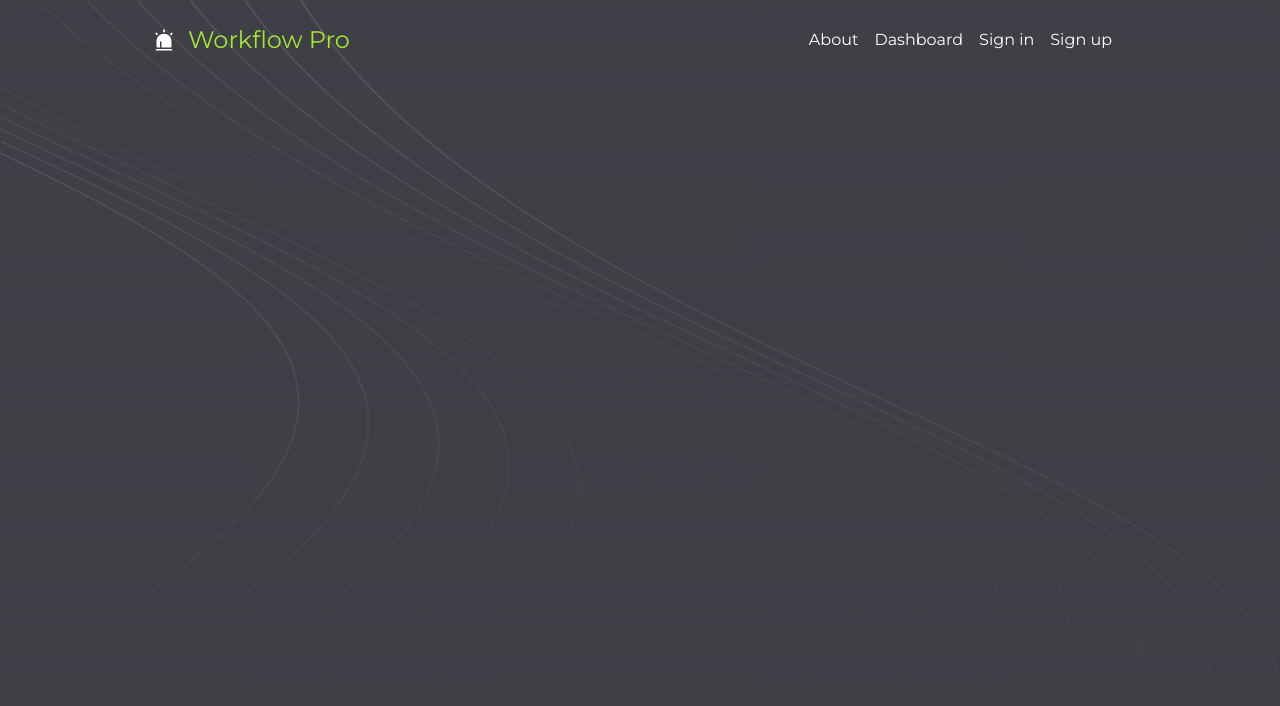
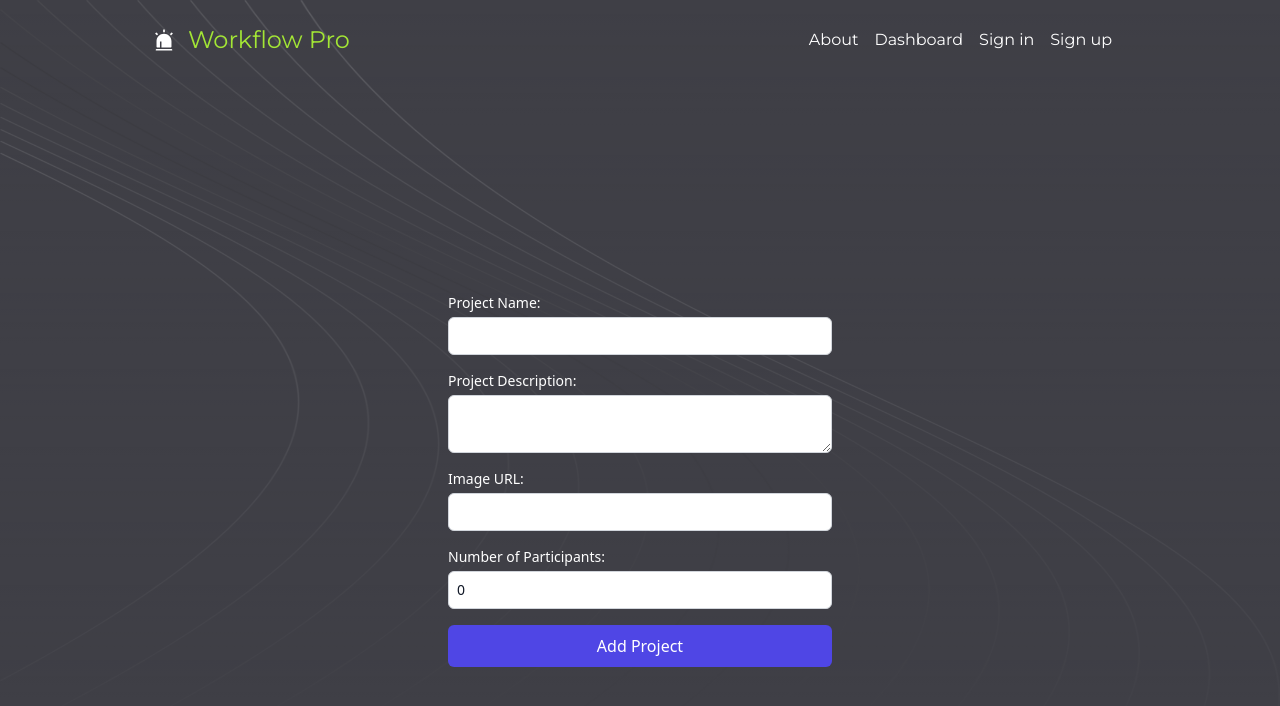
Before and after one commit to bilecky/workflow-pro-app, a React (Vite) app: page /dashboard in a window 1280 px wide. Shown: the top 706 px of the page. Built offline with nearby package versions, Linux system fonts and the light colour scheme; no server answers.

Commit message:
added add project feature

```diff
--- a/src/App.tsx
+++ b/src/App.tsx
@@ -5,6 +5,7 @@ import Home from './components/home/Home'
 import Register from './components/auth/register'
 import BackgroundShape from './helpers/BackgroundShape'
 import Login from './components/auth/Login'
+import Dashboard from './components/Dashboard/Dashboard'
 
 // import { useEffect } from 'react';
 // import { collection, addDoc } from 'firebase/firestore';
@@ -20,6 +21,9 @@ const App = () => {
 				<Route path='/about' element={<About />} />
 				<Route path='/register' element={<Register />} />
 				<Route path='/login' element={<Login/>}/>
+				<Route path='/dashboard' element={<Dashboard/>}/>
+
+
 			</Routes>
 		</BrowserRouter>
 	)
--- /dev/null
+++ b/src/components/Dashboard/AddProject.tsx
@@ -0,0 +1,111 @@
+import React, { useState } from 'react'
+import { Project } from '../../redux/projectSlice'
+import { auth, database } from '../../firebase/firebaseConfig'
+import { addDoc, collection } from 'firebase/firestore'
+
+const AddProject: React.FC = () => {
+	const [project, setProject] = useState<Project>({
+		id: '',
+		name: '',
+		description: '',
+		image: '',
+		participants: 0,
+		authorId: '',
+		date: '',
+	})
+
+	const handleInputChange = (
+		event: React.ChangeEvent<HTMLInputElement | HTMLTextAreaElement>
+	) => {
+		const { name, value } = event.target
+
+		setProject(prevProject => ({
+			...prevProject,
+			[name]: value,
+		}))
+	}
+
+	const handleSubmit = async (event: React.FormEvent) => {
+		event.preventDefault()
+
+		try {
+			const projectsCollection = collection(database, 'projects')
+			const user = auth.currentUser
+
+			if (user) {
+				const currentDate = new Date().toISOString().split('T')[0]
+				const newProject = { ...project, authorId: user.uid, date: currentDate }
+				await addDoc(projectsCollection, newProject)
+				console.log('Projekt został pomyślnie dodany do Firestore')
+			}
+		} catch (error) {
+			console.log(error + 'mamy blad podczas dodawania')
+		}
+	}
+
+	return (
+		<form onSubmit={handleSubmit} className='flex items-center justify-center h-screen'>
+			<div className='w-96'>
+				<div className='mb-4'>
+					<label htmlFor='name' className='block text-sm font-medium text-white'>
+						Project Name:
+					</label>
+					<input
+						type='text'
+						id='name'
+						name='name'
+						value={project.name}
+						onChange={handleInputChange}
+						className='mt-1 focus:ring-indigo-500 focus:border-indigo-500 block w-full p-2 text-gray-900 bg-white border border-gray-300 rounded-md text-sm'
+					/>
+				</div>
+				<div className='mb-4'>
+					<label htmlFor='description' className='block text-sm font-medium text-white'>
+						Project Description:
+					</label>
+					<textarea
+						id='description'
+						name='description'
+						value={project.description}
+						onChange={handleInputChange}
+						className='mt-1 focus:ring-indigo-500 focus:border-indigo-500 block w-full p-2 text-gray-900 bg-white border border-gray-300 rounded-md text-sm'
+					/>
+				</div>
+				<div className='mb-4'>
+					<label htmlFor='image' className='block text-sm font-medium text-white'>
+						Image URL:
+					</label>
+					<input
+						type='text'
+						id='image'
+						name='image'
+						value={project.image}
+						onChange={handleInputChange}
+						className='mt-1 focus:ring-indigo-500 focus:border-indigo-500 block w-full p-2 text-gray-900 bg-white border border-gray-300 rounded-md text-sm'
+					/>
+				</div>
+				<div className='mb-4'>
+					<label htmlFor='participants' className='block text-sm font-medium text-white'>
+						Number of Participants:
+					</label>
+					<input
+						type='number'
+						id='participants'
+						name='participants'
+						value={project.participants}
+						onChange={handleInputChange}
+						className='mt-1 focus:ring-indigo-500 focus:border-indigo-500 block w-full p-2 text-gray-900 bg-white border border-gray-300 rounded-md text-sm'
+					/>
+				</div>
+				<button
+					type='submit'
+					className='w-full inline-flex justify-center items-center px-4 py-2 border border-transparent text-base font-medium rounded-md text-white bg-indigo-600 hover:bg-indigo-700 focus:outline-none focus:ring-2 focus:ring-offset-2 focus:ring-indigo-500'
+				>
+					Add Project
+				</button>
+			</div>
+		</form>
+	)
+}
+
+export default AddProject
--- /dev/null
+++ b/src/components/Dashboard/Dashboard.tsx
@@ -0,0 +1,13 @@
+import React from 'react'
+import { Project } from '../../redux/projectSlice'
+import AddProject from './AddProject'
+
+const Dashboard = () => {
+	return (
+		<div>
+			<AddProject />
+		</div>
+	)
+}
+
+export default Dashboard
--- a/src/components/projects/ProjectCard.tsx
+++ b/src/components/projects/ProjectCard.tsx
@@ -6,13 +6,13 @@ interface ProjectCardProps {
 }
 
 const ProjectCard: React.FC<ProjectCardProps> = ({ project }) => {
-	const { name, date, description, participants, img } = project
+	const { name, date, description, participants, image } = project
 
 	return (
 		<div className='w-full sm:w-2/5 inline-block shadow-custom2   mr-6 hover:scale-95 hover:shadow-md transition-all overflow-hidden bg-zinc-600 cursor-pointer '>
 			<img
-				className='w-full h-48 object-cover transform hover:scale-105 transition-all'
-				src={img}
+				className='w-full h-48 object-cover transform hover:scale-110 transition-all  filter brightness-75 bg-lime-500 bg-opacity-50'
+				src={image}
 				alt={name}
 			/>
 			<div className='mt-4 p-4'>
```
Also changed, not shown: src/redux/projectSlice.tsx (+9 -7 lines).
